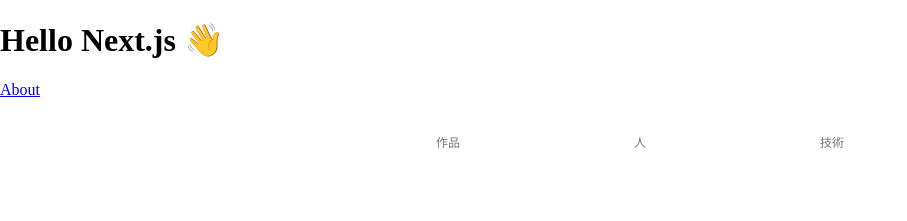
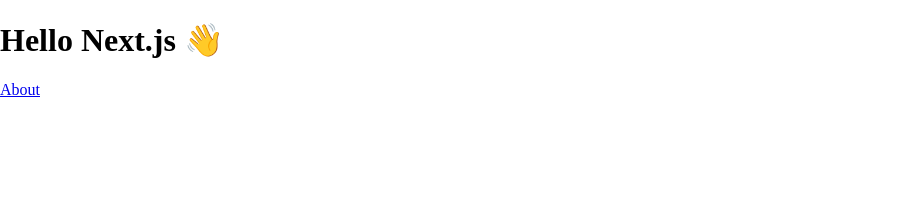
Before and after one commit to Kurogoma4D/portfolio, a Next.js app: page / in a window 1280 px wide. Shown: the top 221 px of the page, without its empty margins (0-907 px from the left). Built offline with nearby package versions, Linux system fonts and the light colour scheme.

Commit message:
modify: rollback layout

```diff
--- a/components/LayoutComp/Layout.tsx
+++ b/components/LayoutComp/Layout.tsx
@@ -36,7 +36,7 @@
   ];
 
   const menuItems = menuItemProps.map(item => (
-    <Link prefetch href={item.linkTo} passHref>
+    <Link href={item.linkTo} passHref>
       <BottomNavigationAction
         label={item.label}
         value={item.linkTo}
--- a/pages/_app.tsx
+++ b/pages/_app.tsx
@@ -1,14 +1,9 @@
 import App from "next/app";
 import "../styles/global.scss";
-import Layout from "../components/LayoutComp/Layout";
 
 export default class MyApp extends App<object> {
   render() {
     const { Component } = this.props;
-    return (
-      <Layout title="Kurogoma4D">
-        <Component />
-      </Layout>
-    );
+    return <Component />;
   }
 }
--- a/pages/person.tsx
+++ b/pages/person.tsx
@@ -1,6 +1,7 @@
 import { NextPage } from "next";
 import * as style from "../styles/person.scss";
 import ExpandButton from "../components/ExpandButton/ExpandButton";
+import Layout from "../components/LayoutComp/Layout";
 
 const Person: NextPage = () => {
   const buttons = [
@@ -14,6 +15,7 @@
   ];
 
   return (
+    <Layout title="Person | Kurogoma4D">
       <div className={style.wrap}>
         <div className={style.avatar}>
           <img src="https://www.gravatar.com/avatar/2a56039e69ff01ccaed212c455d06003" />
@@ -30,6 +32,7 @@
           })}
         </div>
       </div>
+    </Layout>
   );
 };
 
--- a/pages/skills.tsx
+++ b/pages/skills.tsx
@@ -2,9 +2,10 @@
 import Link from "next/link";
 import { NextPage } from "next";
 import * as style from "../styles/works.scss";
+import Layout from "../components/LayoutComp/Layout";
 
 const SkillsPage: NextPage = () => (
-  <>
+  <Layout title="Skills | Kurogoma4D">
     <h1 className={style.title}>Skills</h1>
     <p>This is the skills page</p>
     <p>
@@ -12,7 +13,7 @@
         <a>Go home</a>
       </Link>
     </p>
-  </>
+  </Layout>
 );
 
 export default SkillsPage;
```
Lines whose indentation alone changed are shown as unchanged.
